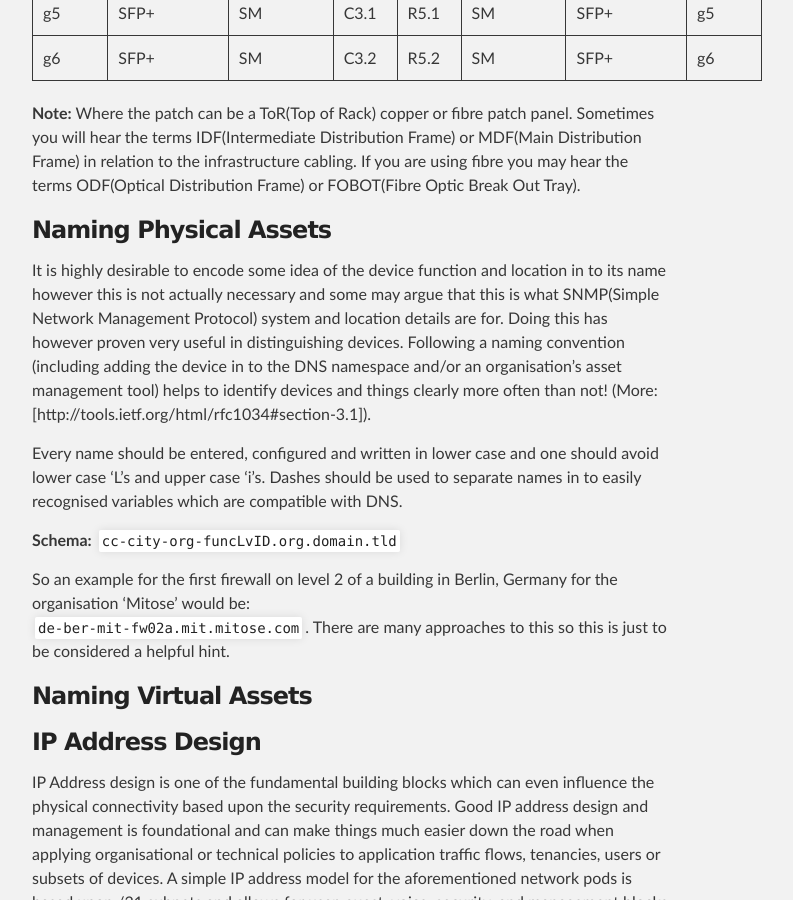
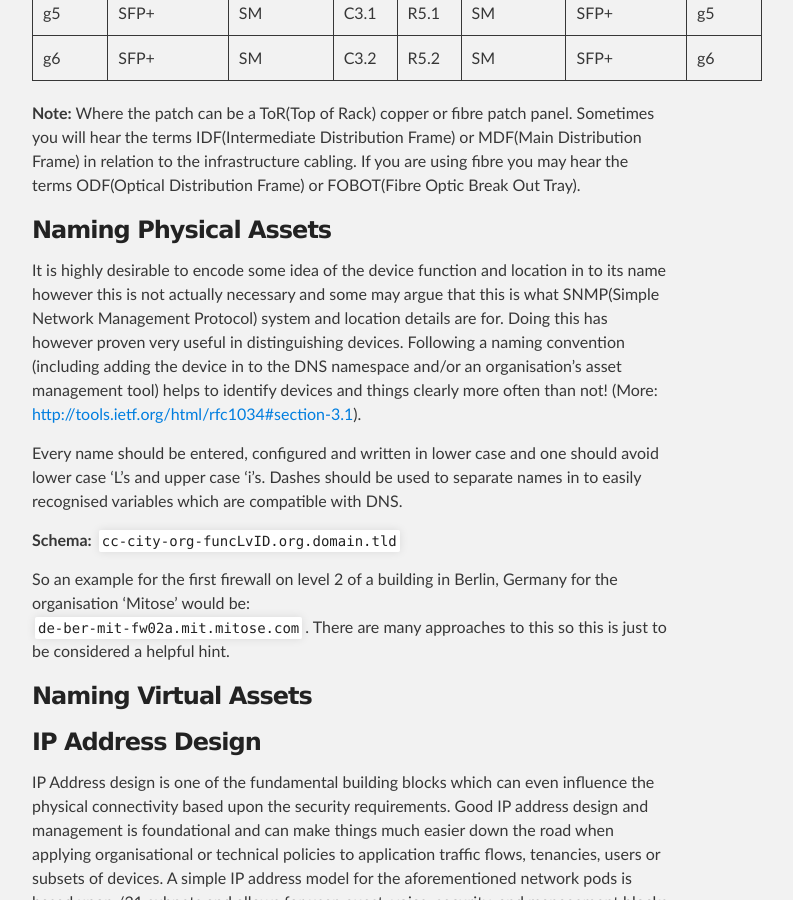
Before and after one commit to podomere/ond, a Jekyll site: the page built from ond-00001/ond-00001.md, in a window 1280 px wide and 900 px high, scrolled down 6514 px. Shown: the whole window, without its empty margins (288-1081 px from the left). Built offline with Jekyll 4.4.1, drawn with Linux system fonts in a browser that asks for light colours; some of the changed lines change nothing that is shown.

Commit message:
Update ond-00001.md

```diff
--- a/ond-00001/ond-00001.md
+++ b/ond-00001/ond-00001.md
@@ -109,7 +109,7 @@ If cabling is not going directly from device A to device B then it may well go t
 
 ### Naming Physical Assets
 
-It is highly desirable to encode some idea of the device function and location in to its name however this is not actually necessary and some may argue that this is what SNMP(Simple Network Management Protocol) system and location details are for. Doing this has however proven very useful in distinguishing devices. Following a naming convention (including adding the device in to the DNS namespace and/or an organisation's asset management tool) helps to identify devices and things clearly more often than not! (More: [http://tools.ietf.org/html/rfc1034#section-3.1]).
+It is highly desirable to encode some idea of the device function and location in to its name however this is not actually necessary and some may argue that this is what SNMP(Simple Network Management Protocol) system and location details are for. Doing this has however proven very useful in distinguishing devices. Following a naming convention (including adding the device in to the DNS namespace and/or an organisation's asset management tool) helps to identify devices and things clearly more often than not! (More: [http://tools.ietf.org/html/rfc1034#section-3.1](http://tools.ietf.org/html/rfc1034#section-3.1)).
 
 Every name should be entered, configured and written in lower case and one should avoid lower case 'L's and upper case 'i's. Dashes should be used to separate names in to easily recognised variables which are compatible with DNS.
 
```
